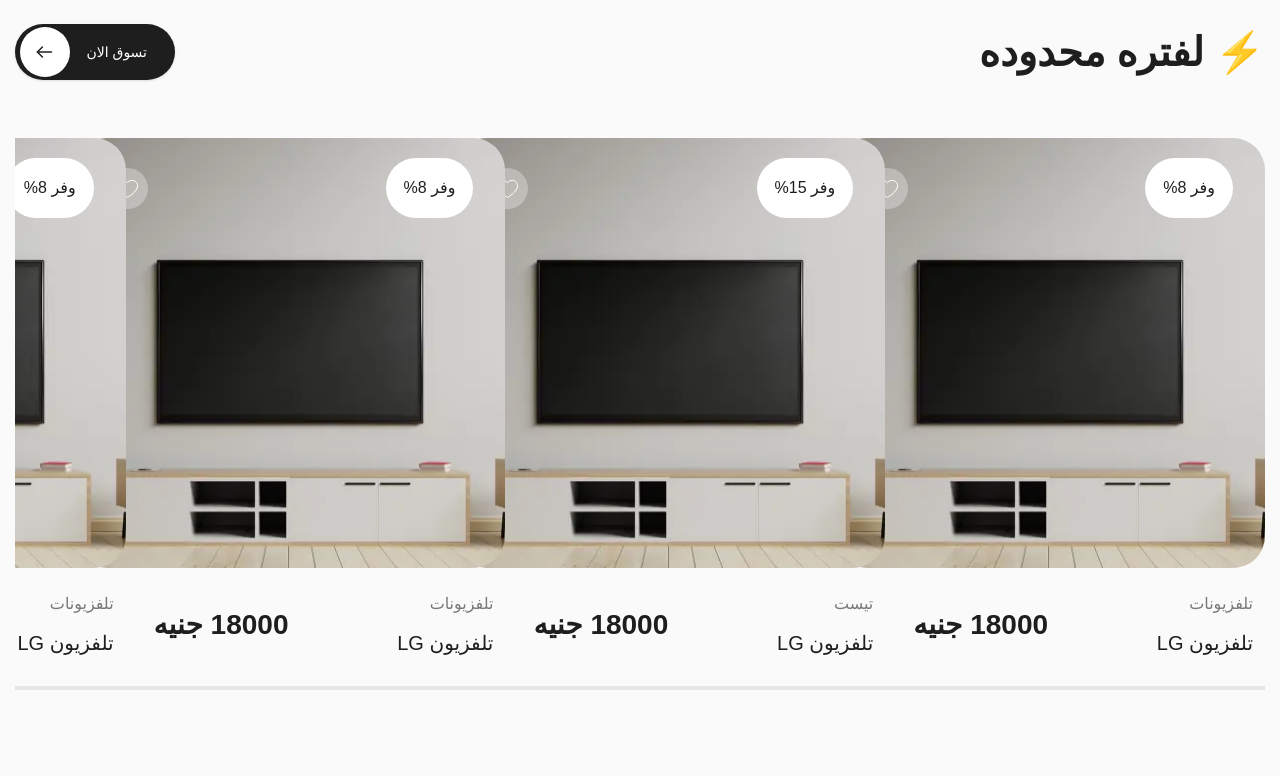
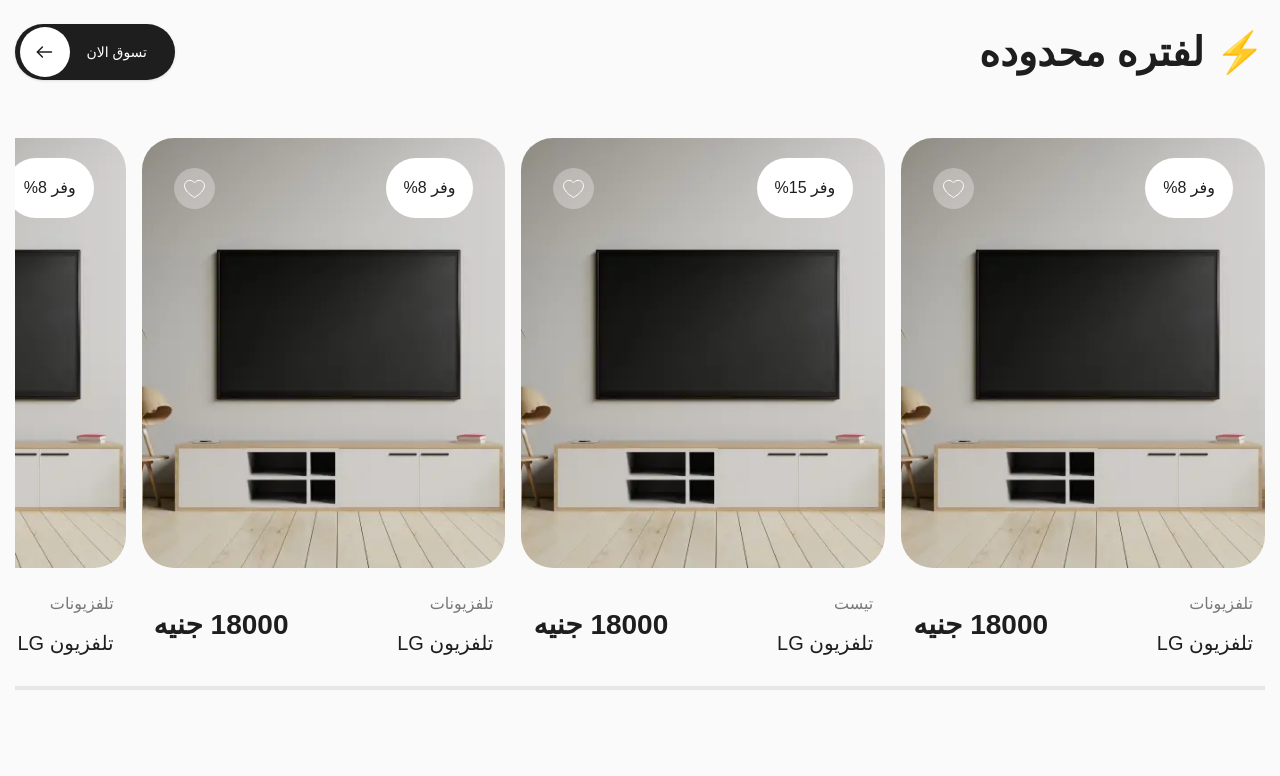
Before and after one commit to AhmedAbozaid9/musc_deploy, a Next.js app: page / in a window 1280 px wide. Shown: the part 1620-2396 px from the top of the page. Built offline with nearby package versions, Linux system fonts and the light colour scheme; no server answers; a web font is replaced by a local one.

Commit message:
fixes products card

```diff
--- a/components/general/ProductCard.tsx
+++ b/components/general/ProductCard.tsx
@@ -26,7 +26,7 @@ const ProductCard: React.FC<ProductType> = ({
     <>
       <div className="flex flex-col gap-[24px]">
         <div
-          className="rounded-[32px] h-[430px] min-w-[430px] px-[32px] py-[20px] flex flex-col justify-between group"
+          className="rounded-[32px] h-[430px]  px-[32px] py-[20px] flex flex-col justify-between group"
           style={{ background: `url(${image})`, backgroundSize: "cover" }}
         >
           <div className="flex justify-between items-center">
```
